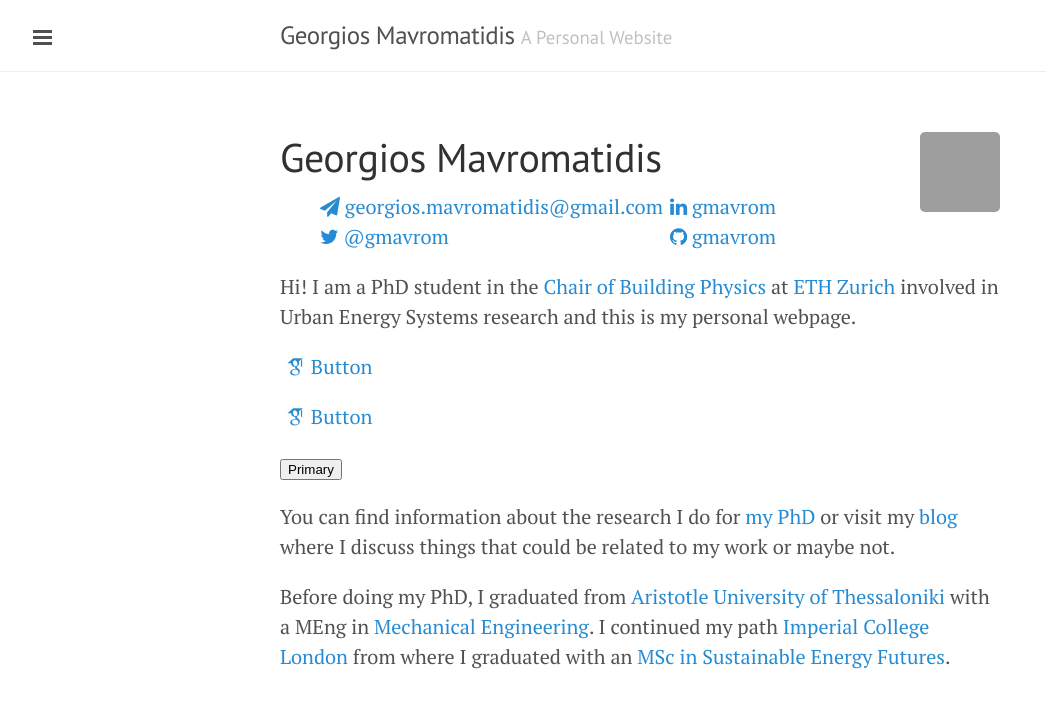
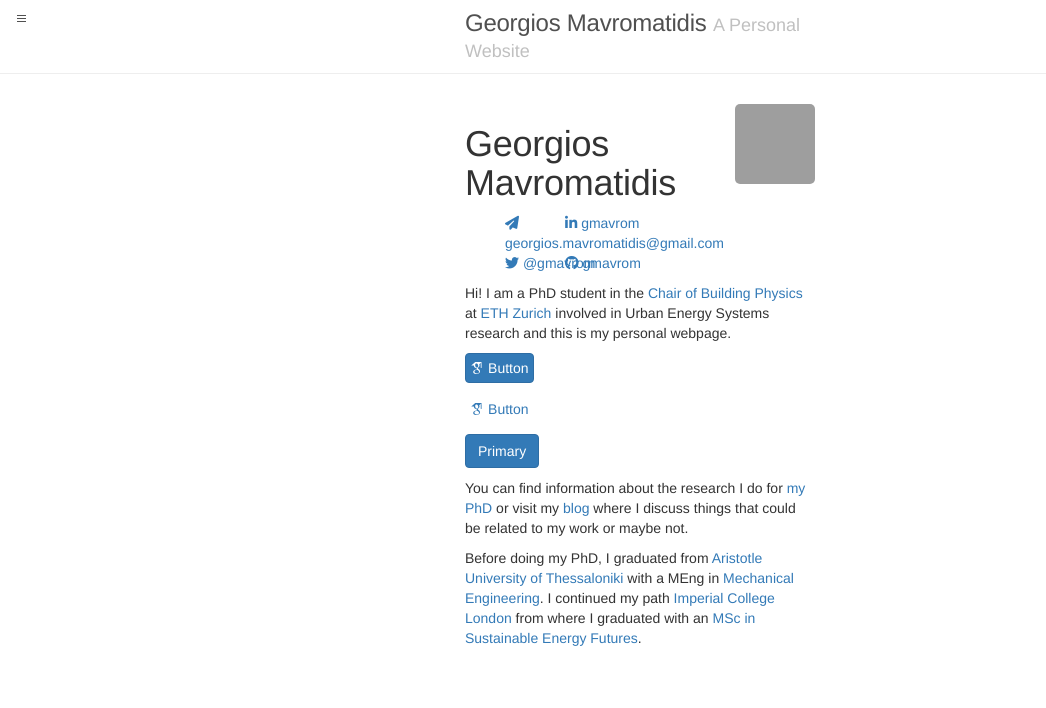
Before and after one commit to gmavrom33/gmavrom.github.io, a Jekyll site: the page built from index.md, in a window 1280 px wide. Shown: the top 708 px of the page, without its empty margins (0-1046 px from the left). Built offline with Jekyll 4.4.1, drawn with Linux system fonts in a browser that asks for light colours; nearby versions of some CDN libraries; some web fonts are replaced; library files that are not in the unit come from our copies; grey boxes are pictures that could not be loaded.

Commit message:
Update head.html

```diff
--- a/_includes/head.html
+++ b/_includes/head.html
@@ -22,6 +22,8 @@
   <link rel="stylesheet" href="https://fonts.googleapis.com/css?family=PT+Serif:400,400italic,700%7CPT+Sans:400">
   <link rel="stylesheet" href="/css/academicons.css"/>
   <link rel="stylesheet" href="//maxcdn.bootstrapcdn.com/font-awesome/4.3.0/css/font-awesome.min.css" >
+  <link href="/css/bootstrap.min.css" rel="stylesheet">
+  <link href="/css/font-awesome.min.css" rel="stylesheet">
 
   <!-- Icons -->
   <link rel="apple-touch-icon-precomposed" sizes="144x144" href="/public/apple-touch-icon-144-precomposed.png">
```
